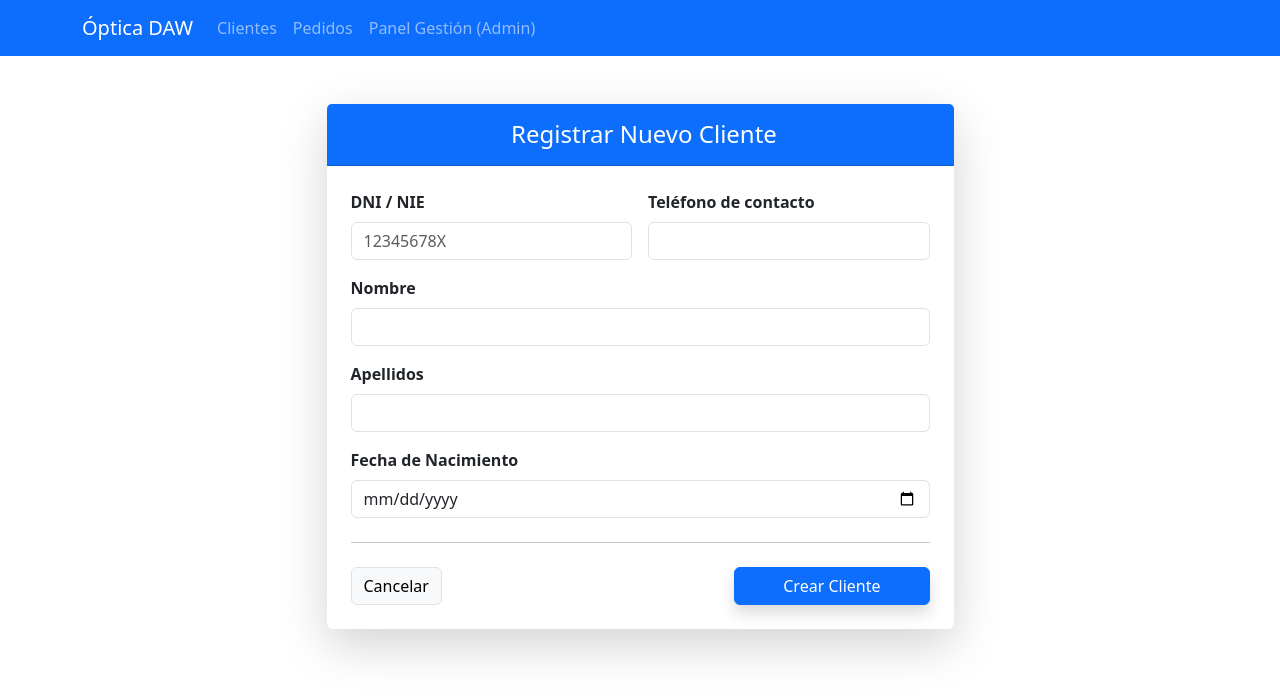
After one commit to eloycompes/DWES-gestion-optica, a Django app: page /clientes/cliente/nuevo/ in a window 1280 px wide. The commit adds this page. Shown: the top 697 px of the page. Run offline with Django 5.2, Linux system fonts and the light colour scheme.

Commit message:
Actualización CRUD Cliente

```diff
--- a/gestion/forms.py
+++ b/gestion/forms.py
@@ -1,6 +1,18 @@
 from django import forms
-from .models import Encargo, Graduacion, Pedido, Consulta, Producto, Usuario
+from .models import Cliente, Encargo, Graduacion, Pedido, Consulta, Producto, Usuario
 
+
+class ClienteForm(forms.ModelForm):
+    class Meta:
+        model = Cliente
+        fields = ['dni', 'nombre', 'apellidos', 'telefono', 'fecha_nacimiento']
+        widgets = {
+            'fecha_nacimiento': forms.DateInput(attrs={'type': 'date', 'class': 'form-control'}),
+            'dni': forms.TextInput(attrs={'class': 'form-control', 'placeholder': '12345678X'}),
+            'nombre': forms.TextInput(attrs={'class': 'form-control'}),
+            'apellidos': forms.TextInput(attrs={'class': 'form-control'}),
+            'telefono': forms.TextInput(attrs={'class': 'form-control'}),
+        }
 
 class GraduacionForm(forms.ModelForm):
     # Campos virtuales que veremos en el HTML
--- a/gestion/urls.py
+++ b/gestion/urls.py
@@ -5,11 +5,14 @@ urlpatterns = [
     # Clientes
     path('', views.lista_clientes, name='lista_clientes'),
     path('cliente/<int:cliente_id>/', views.detalle_cliente, name='detalle_cliente'),
-    path('cliente/<int:cliente_id>/nueva-consulta/', views.crear_consulta, name='crear_consulta'),
+    path('cliente/nuevo/', views.crear_cliente, name='crear_cliente'),
+    path('cliente/editar/<int:cliente_id>/', views.editar_cliente, name='editar_cliente'),
+    path('cliente/eliminar/<int:cliente_id>/', views.eliminar_cliente, name='eliminar_cliente'),
 
     # Consultas
     path('consulta/<int:consulta_id>/', views.detalle_consulta, name='detalle_consulta'),
     path('consulta/<int:consulta_id>/graduacion/', views.registrar_graduacion, name='registrar_graduacion'),
+    path('cliente/<int:cliente_id>/nueva-consulta/', views.crear_consulta, name='crear_consulta'),
 
     # Pedidos
     path('pedidos/', views.lista_pedidos, name='lista_pedidos'),
--- a/gestion/views.py
+++ b/gestion/views.py
@@ -5,8 +5,37 @@ from django.db.models import Q
 from django.db import transaction
 
 # Tus modelos y formularios
-from .forms import EncargoForm, GraduacionForm, ConsultaForm, VentaRapidaForm
+from .forms import ClienteForm, EncargoForm, GraduacionForm, ConsultaForm, VentaRapidaForm
 from .models import Consulta, Cliente, DetallePedido, Encargo, Graduacion, Producto, Pedido
+
+def crear_cliente(request):
+    if request.method == 'POST':
+        form = ClienteForm(request.POST)
+        if form.is_valid():
+            cliente = form.save()
+            return redirect('detalle_cliente', cliente_id=cliente.id)
+    else:
+        form = ClienteForm()
+    return render(request, 'gestion/form_cliente.html', {'form': form, 'editando': False})
+
+def editar_cliente(request, cliente_id):
+    cliente = get_object_or_404(Cliente, id=cliente_id)
+    if request.method == 'POST':
+        form = ClienteForm(request.POST, instance=cliente)
+        if form.is_valid():
+            form.save()
+            return redirect('detalle_cliente', cliente_id=cliente.id)
+    else:
+        form = ClienteForm(instance=cliente)
+    return render(request, 'gestion/form_cliente.html', {'form': form, 'editando': True})
+
+def eliminar_cliente(request, cliente_id):
+    """Vista para borrar un cliente"""
+    if request.method == 'POST':
+        cliente = get_object_or_404(Cliente, id=cliente_id)
+        cliente.delete()
+        return redirect('lista_clientes')
+    return redirect('detalle_cliente', cliente_id=cliente_id)
 
 def lista_clientes(request):
     query = request.GET.get('q', '')
@@ -35,6 +64,8 @@ def detalle_cliente(request, cliente_id):
         'historial_encargos': cliente.encargos.filter(estado='ENT').order_by('-id'),
         'ventas_rapidas': cliente.ventas_rapidas.all().order_by('-fecha'), # ¡Mucho más claro!
     })
+
+
 
 def detalle_consulta(request, consulta_id):
     # Obtenemos la consulta
--- /dev/null
+++ b/templates/gestion/form_cliente.html
@@ -0,0 +1,60 @@
+{% extends 'base.html' %}
+
+{% block content %}
+<div class="container mt-5">
+    <div class="row justify-content-center">
+        <div class="col-md-7">
+            <div class="card shadow-lg border-0">
+                <div class="card-header {% if editando %}bg-dark{% else %}bg-primary{% endif %} text-white py-3">
+                    <h4 class="mb-0 text-center">
+                        <i class="fas fa-user-edit me-2"></i>
+                        {% if editando %}Actualizar Datos del Cliente{% else %}Registrar Nuevo Cliente{% endif %}
+                    </h4>
+                </div>
+                <div class="card-body p-4">
+                    <form method="post" novalidate>
+                        {% csrf_token %}
+
+                        <div class="row g-3">
+                            <div class="col-md-6">
+                                <label class="form-label fw-bold">DNI / NIE</label>
+                                {{ form.dni }}
+                            </div>
+                            <div class="col-md-6">
+                                <label class="form-label fw-bold">Teléfono de contacto</label>
+                                {{ form.telefono }}
+                            </div>
+
+                            <div class="col-12">
+                                <label class="form-label fw-bold">Nombre</label>
+                                {{ form.nombre }}
+                            </div>
+
+                            <div class="col-12">
+                                <label class="form-label fw-bold">Apellidos</label>
+                                {{ form.apellidos }}
+                            </div>
+
+                            <div class="col-12">
+                                <label class="form-label fw-bold">Fecha de Nacimiento</label>
+                                {{ form.fecha_nacimiento }}
+                            </div>
+                        </div>
+
+                        <hr class="my-4">
+
+                        <div class="d-flex justify-content-between">
+                            <a href="{% if editando %}{% url 'detalle_cliente' form.instance.id %}{% else %}{% url 'lista_clientes' %}{% endif %}" class="btn btn-light border">
+                                Cancelar
+                            </a>
+                            <button type="submit" class="btn {% if editando %}btn-dark{% else %}btn-primary{% endif %} px-5 shadow">
+                                {% if editando %}Guardar Cambios{% else %}Crear Cliente{% endif %}
+                            </button>
+                        </div>
+                    </form>
+                </div>
+            </div>
+        </div>
+    </div>
+</div>
+{% endblock %}
--- a/templates/gestion/lista_clientes.html
+++ b/templates/gestion/lista_clientes.html
@@ -16,8 +16,9 @@
         </form>
     </div>
     <div class="col-md-4 text-end">
-        {# Enlace al admin para crear cliente, sigue siendo útil por ahora #}
-        <a href="/admin/gestion/cliente/add/" class="btn btn-success">Nuevo Cliente</a>
+        <a href="{% url 'crear_cliente' %}" class="btn btn-primary">
+            <i class="fas fa-user-plus"></i> Nuevo Cliente
+        </a>
     </div>
 </div>
 
```
Also changed, not shown: templates/gestion/detalle_cliente.html (+12 -3 lines).
